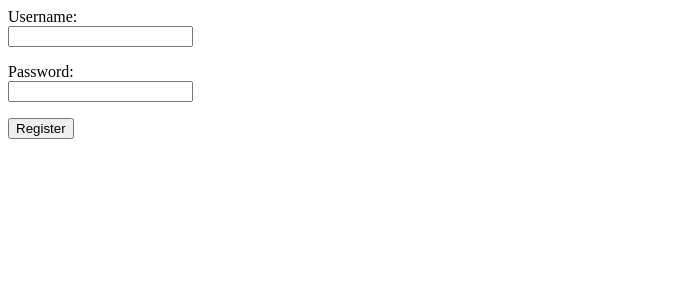
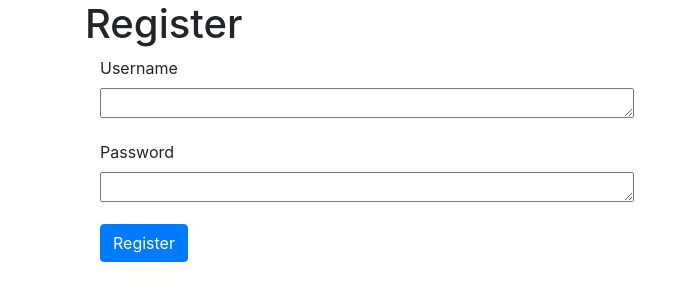
Before and after one commit to marttiah/safetydatabase, a Flask app: page /register in a window 1280 px wide. Shown: the top 301 px of the page, without its empty margins (0-689 px from the left). Run offline with Flask 2, Linux system fonts and the light colour scheme; some libraries are stand-ins or nearby versions.

Commit message:
Update register.html

```diff
--- a/templates/register.html
+++ b/templates/register.html
@@ -1,7 +1,24 @@
+<!doctype html>
+<meta name="viewport" content="width=device-width, initial-scale=1, shrink-to-fit=no">
+<link rel="stylesheet" href="https://stackpath.bootstrapcdn.com/bootstrap/4.5.0/css/bootstrap.min.css">
+<title>Log in</title>
+<div class="container">
+    <div class="row">
+      <div class="col-8">
+        <h1>Register</h1>
 <form action="/register" method="POST">
-<p>Username:<br>
-<input type="text" name="username"></p>
-<p>Password:<br>
-<input type="password" name="password"></p>
-<input type="submit" value="Register">
-</form>
+    <div class="form-group col-6">
+        <label for="username">Username</label>
+        <textarea name="username" rows="1" cols="50"></textarea>
+    </div>
+    <div class="form-group col-6">
+        <label for="password">Password</label>
+        <textarea name="password" rows="1" cols="50"></textarea>
+    </div>
+    <div class="form-group col-6">
+    <button type="submit" class="btn btn-primary">Register</button>
+    </div>
+    </form>
+</div>
+</div>
+</div>
```
